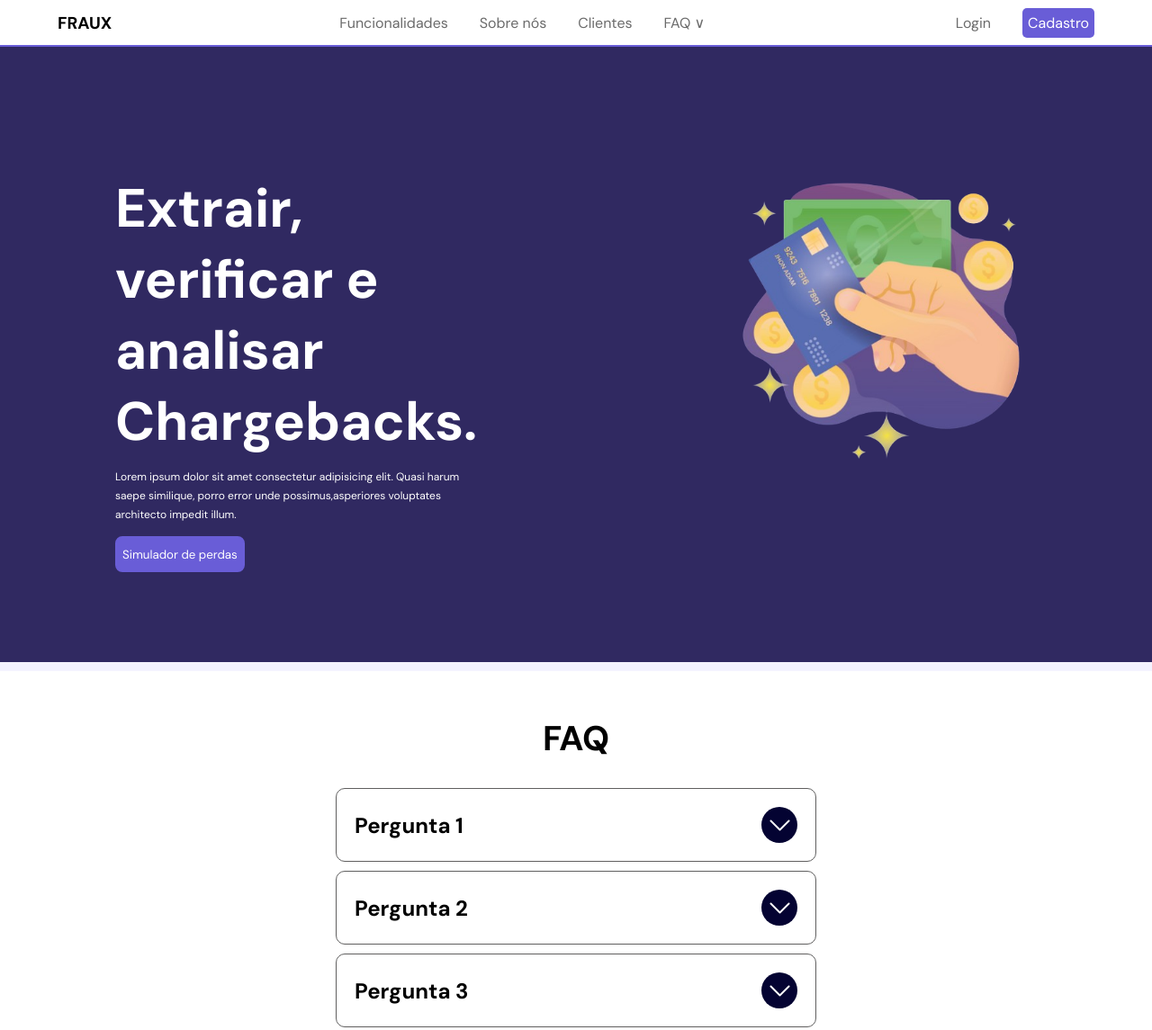
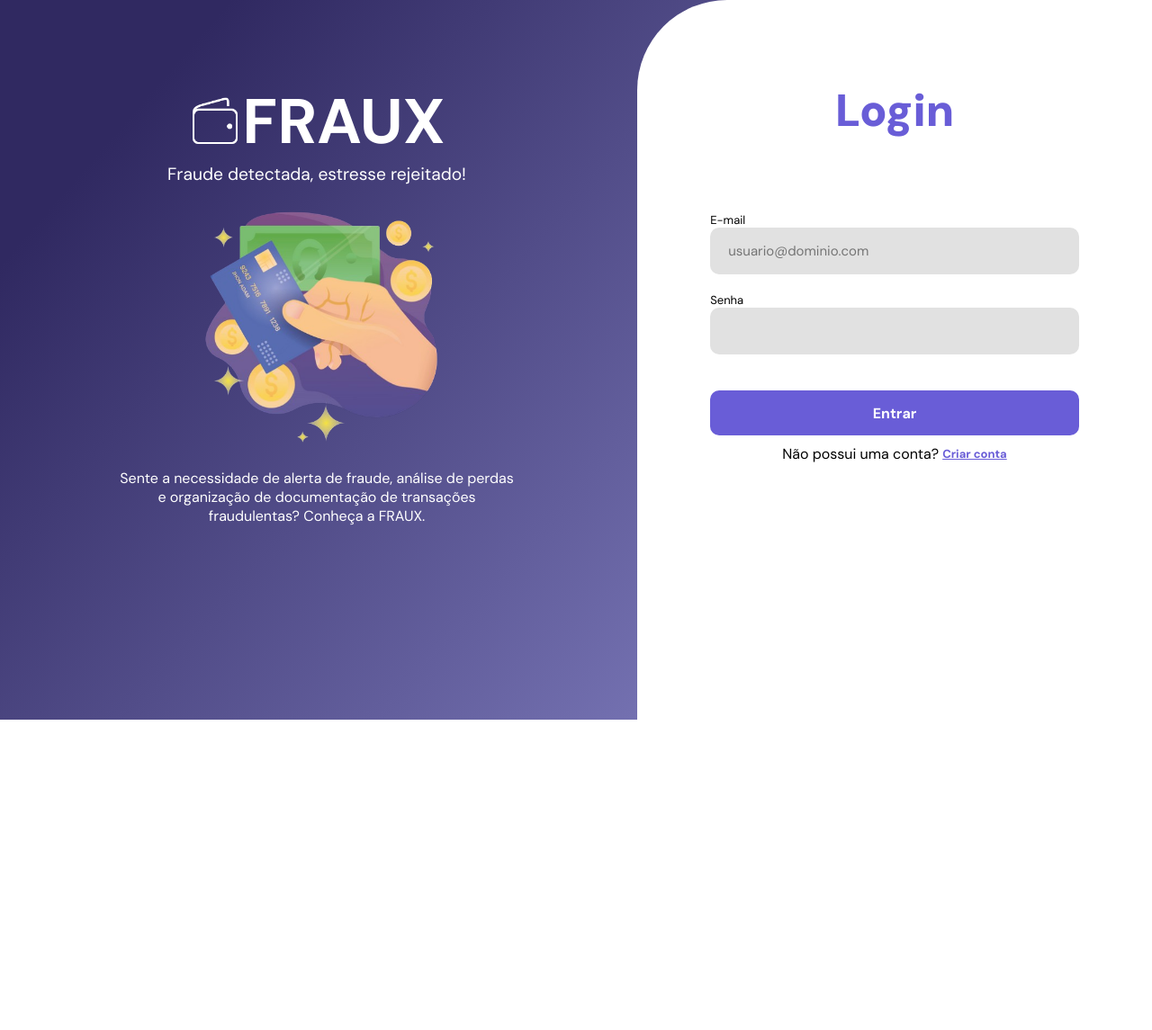
Before and after one commit to Grupo-10-E-commerce/frontend-development, a website: page public/login.html in a window 1280 px wide. Shown: the top 1145 px of the page at 90% size. After the commit the page ends 800 px from the top, so only its background shows below. Drawn offline with nearby package versions, Linux system fonts and the light colour scheme; a web font is replaced by a local one.

Commit message:
Ajustar estilo; criar tela de login e cadastro

```diff
--- a/public/login.html
+++ b/public/login.html
@@ -7,173 +7,77 @@
     <title>Fraux</title>
     <meta name="viewport" content="width=device-width, initial-scale=1">
     <link rel="stylesheet" href='https://unpkg.com/boxicons@2.1.4/css/boxicons.min.css'>
-    <link rel="stylesheet" href="./style/index.css">
+    <link rel="stylesheet" href="./style/login-cadastro.css">
     <link rel="stylesheet"
         href="https://fonts.googleapis.com/css2?family=DM+Sans:ital,opsz,wght@0,9..40,100..1000;1,9..40,100..1000&family=Konkhmer+Sleokchher&family=Poppins:ital,wght@0,100;0,200;0,300;0,400;0,500;0,600;0,700;0,800;0,900;1,100;1,200;1,300;1,400;1,500;1,600;1,700;1,800;1,900&display=swap ">
-
-    <!-- Swiper js-->
-    <link rel="stylesheet" href="https://cdn.jsdelivr.net/npm/swiper@11/swiper-bundle.min.css" />
-    <script src="https://cdn.jsdelivr.net/npm/swiper@11/swiper-bundle.min.js"></script>
 </head>
 
 <body>
-    <!-- NavBar -->
-    <div class="nav-bar">
-        <h3>FRAUX</h3>
-        <ul class="nav-list nav-menus">
-            <li><a href="#">Funcionalidades</a></li>
-            <li><a href="#">Sobre nós</a></li>
-            <li><a href="#">Clientes</a></li>
-            <li><a href="#h1_faq">FAQ ∨</a></li>
-        </ul>
-        <li class="btn-entrar"><a href="#">Entrar</a><img src="./img/icons8-login.png" alt=""></li>
-        <ul class="nav-list">
-            <li><a href="#">Login</a></li>
-            <div>
-                <li><a class="btn-cadastrar" href="#">Cadastro</a></li>
+    <!--============== LOGO ==============-->
+    <div class="div-titulo">
+        <div class="div-logo">
+            <img width="60px" src="./img/fraux-logo-branco.png" alt="">
+            <h1>FRAUX</h1>
+        </div>
+        <span>Fraude detectada, estresse rejeitado!</span>
+
+        <img id="img_login" width="300px" src="./img/bannerInicial.png" alt="">
+
+        <p id="p_login">Sente a necessidade de alerta de fraude, análise de perdas e organização de documentação de transações fraudulentas? Conheça a FRAUX.</p>
+    </div>
+
+    <!--============== FORMULÁARIO ==============-->
+    <div class="div-formulario">
+        <h1>Login</h1>
+        <div class="div-input">
+            <span>E-mail</span>
+            <input type="text" name="" id="" placeholder="usuario@dominio.com">
+
+            <span>Senha</span>
+            <input type="password" name="" id="">
+
+            <div id="div_mensagem-erro">
+                <p>E-mail ou senha incorreto(s)!</p>
             </div>
-        </ul>
-        <i class='bx  bx-menu' id="btn-menu" onclick="abrirMenu()"></i>
-    </div>
-    <div class="menu-lateral" id="div_menu_lateral">
-        <div class="lista-lateral">
-            <a href="#">Funcionalidades</a>
-            <a href="#">Sobre nós</a>
-            <a href="#">Clientes</a>
-            <a href="#h1_faq">FAQ ∨</a>
+
+            <button class="btn-entrar">Entrar</button>
+
+            <div class="div-redirecionar">
+                <button id="btn_criarConta" class="btn-criar-conta">Criar conta</button>
+                <p id="p_alteraFormulario">Não possui uma conta?</p>
+                <span id="span_alteraFormulario" onclick="">Criar conta</span>
+            </div>
         </div>
     </div>
 
-
-    <!-- Banner inicial -->
-    <div class="banner-inicial">
-        <div>
-            <h1>Extrair, verificar e analisar Chargebacks.</h1>
-            <span>
-                Lorem ipsum dolor sit amet consectetur adipisicing elit. Quasi harum saepe similique, porro error unde
-                possimus,asperiores voluptates architecto impedit illum.
-            </span> <br>
-
-            <button>Simulador de perdas</button>
-        </div>
-        <img src="./img/bannerInicial.png" alt="">
-    </div>
-
-
-
-
-    <!-- Slider main container -->
-
-
-
-    <!-- FAQ -->
-    <div class="faq">
-        <h1 id="h1_faq">FAQ</h1>
-
-        <div id="div_caixaPergunta" class="caixa-pergunta">
-            <div class="faq-pergunta">
-                <h2>Pergunta 1</h2>
-                <div id="btn_faq" class="faq-arrow" onclick="mostrarResposta()">
-                    <img id="img_arrow" src="./img/arrow Icon down.png" alt="" height="25px">
-                </div>
-            </div>
-            <div id="div_faq_resposta" class="faq-resposta">
-                <p>Lorem ipsum dolor sit, amet consectetur adipisicing elit. Facere consequatur iure.</p>
-            </div>
-        </div>
-
-        <div id="div_caixaPergunta1" class="caixa-pergunta">
-            <div class="faq-pergunta">
-                <h2>Pergunta 2</h2>
-                <div id="btn_faq" class="faq-arrow" onclick="mostrarResposta1()">
-                    <img id="img_arrow1" src="./img/arrow Icon down.png" alt="" height="25px">
-                </div>
-            </div>
-            <div id="div_faq_resposta1" class="faq-resposta">
-                <p>Lorem ipsum dolor sit, amet consectetur adipisicing elit. Facere consequatur iure.</p>
-            </div>
-        </div>
-
-        <div id="div_caixaPergunta2" class="caixa-pergunta">
-            <div class="faq-pergunta">
-                <h2>Pergunta 3</h2>
-                <div id="btn_faq" class="faq-arrow" onclick="mostrarResposta2()">
-                    <img id="img_arrow2" src="./img/arrow Icon down.png" alt="" height="25px">
-                </div>
-            </div>
-            <div id="div_faq_resposta2" class="faq-resposta">
-                <p>Lorem ipsum dolor sit, amet consectetur adipisicing elit. Facere consequatur iure.</p>
-            </div>
-        </div>
-
-    </div>
-
-    <!-- Rodapé -->
-    <footer>
-        <h1>SPTECH</h1>
-        <span>©2025 SPTECH</span>
-        <i class='bx bx-camera-alt' style='color:#ce37db'></i>
-    </footer>
 </body>
-
 </html>
 <script>
-
-    // FAQ MOSTRAR/ESCONDER RESPOSTA
-    var resposta_a_mostra = false;
-    var resposta_a_mostra1 = false;
-    var resposta_a_mostra2 = false;
-
-    function mostrarResposta() {
-        if (resposta_a_mostra) {
-            resposta_a_mostra = false
-            div_caixaPergunta.style.alignItems = "start";
-            div_faq_resposta.style.display = "none";
-            div_caixaPergunta.style.height = "60px";
-            img_arrow.src = "./img/arrow Icon down.png";
+    var larguraTela = window.innerWidth;
+    ajustarElementos(larguraTela);
+    function ajustarElementos(larguraTela) {
+        if (larguraTela >= 1000) {
+            img_login.style.display = "block";
+            p_login.style.display = "block";
+            btn_criarConta.style.display = "none";
+            p_alteraFormulario.style.display = "block";
+            span_alteraFormulario.style.display = "block";
         } else {
-            resposta_a_mostra = true;
-            div_caixaPergunta.style.alignItems = "start";
-            div_caixaPergunta.style.height = "120px";
-            div_faq_resposta.style.display = "block";
-            img_arrow.src = "./img/arrow Icon up.png";
+            img_login.style.display = "none";
+            p_login.style.display = "none";
+            btn_criarConta.style.display = "block";
+            p_alteraFormulario.style.display = "none";
+            span_alteraFormulario.style.display = "none";
         }
     }
-
-    function mostrarResposta1() {
-        if (resposta_a_mostra1) {
-            resposta_a_mostra1 = false
-            div_caixaPergunta1.style.alignItems = "start";
-            div_faq_resposta1.style.display = "none";
-            div_caixaPergunta1.style.height = "60px";
-            img_arrow1.src = "./img/arrow Icon down.png";
-        } else {
-            resposta_a_mostra1 = true;
-            div_caixaPergunta1.style.alignItems = "start";
-            div_caixaPergunta1.style.height = "120px";
-            div_faq_resposta1.style.display = "block";
-            img_arrow1.src = "./img/arrow Icon up.png";
-        }
-    }
-
-    function mostrarResposta2() {
-        if (resposta_a_mostra2) {
-            resposta_a_mostra2 = false
-            div_caixaPergunta2.style.alignItems = "start";
-            div_faq_resposta2.style.display = "none";
-            div_caixaPergunta2.style.height = "60px";
-            img_arrow2.src = "./img/arrow Icon down.png";
-        } else {
-            resposta_a_mostra2 = true;
-            div_caixaPergunta2.style.alignItems = "start";
-            div_caixaPergunta2.style.height = "120px";
-            div_faq_resposta2.style.display = "block";
-            img_arrow2.src = "./img/arrow Icon up.png";
-        }
-    }
-
+    window.addEventListener('resize', () => {
+        var larguraTela = window.innerWidth;
+        ajustarElementos(larguraTela);
+    })
     // ABRIR / FECHAR MENU LATERAL (MOBILE)
     let menu_aberto = false;
+    div_menu_lateral.style.display = "none";
+
     function abrirMenu() {
         if (menu_aberto) {
             div_menu_lateral.style.display = "none";
@@ -183,20 +87,4 @@
             menu_aberto = true;
         }
     }
-
-    // Swiper JS
-        var swiper = new Swiper(".mySwiper", {
-            slidesPerView: 1,
-            navigation: {
-                nextEl: ".swiper-button-next",
-                prevEl: ".swiper-button-prev",
-            },
-            pagination: {
-                el: ".swiper-pagination",
-                clickable: true,
-            },
-            breakpoints: {
-                1000: { slidesPerView: 4},
-            }
-        });
 </script>
--- a/public/style/index.css
+++ b/public/style/index.css
@@ -22,6 +22,7 @@ html {
     --vermelho: #CD8A8F;
     --cyan: #9DC9CB;
     --cinza-escuro: rgb(74, 73, 73);
+    --cinza-claro: rgb(225, 225, 225);
 }
 
 @media only screen and (min-width: 1000px) {
@@ -43,7 +44,10 @@ html {
     align-items: center;
     height: 30px;
 }
-
+.div-logo{
+    display: flex;
+    align-items: center;
+}
 .nav-list {
     list-style: none;
     display: flex;
@@ -69,6 +73,13 @@ html {
 .nav-list li a:hover {
     color: var(--azul-claro);
     font-weight: 900;
+    background-color: var(--cinza-claro);
+    border-radius: 5px;
+    padding: 4px;
+}
+
+.menu-selecionado {
+    border-bottom: solid 4px var(--azul-claro);
 }
 
 .nav-list div li a {
@@ -111,7 +122,7 @@ html {
     color: var(--azul-claro);
     font-weight: 700;
     border-radius: 10px;
-    background-color: #d7d4f9;
+    background-color: var(--cinza-claro);
 }
 
 .btn-entrar a {
@@ -167,6 +178,12 @@ html {
     padding: 0;
 }
 
+.menu-lateral-selecionado {
+    background-color: var(--cinza-claro);
+    color: white;
+    font-weight: 600;
+}
+
 .lista-lateral a {
     display: flex;
     justify-content: center;
@@ -185,6 +202,7 @@ html {
     color: white;
     font-weight: 600;
 }
+
 
 @media only screen and (min-width: 700px) {
 
@@ -493,9 +511,10 @@ footer {
 }
 
 /*========================= SWIPER =========================*/
-.swiper{
+.swiper {
     width: 80%;
 }
+
 .swiper-slide {
     text-align: center;
     font-size: 18px;
--- a/public/style/login-cadastro.css
+++ b/public/style/login-cadastro.css
@@ -3,14 +3,25 @@
     border: 0;
     margin: 0;
     font-family: "DM Sans", serif;
+    overflow: hidden;
 }
 
 body {
-    background-color: #f4f3ff;
+    background: #302961;
+    background: linear-gradient(131deg, rgba(48, 41, 97, 1) 13%, rgba(149, 148, 216, 1) 100%);
+    height: 100%;
+}
+
+@media only screen and (min-width: 1000px) {
+    body {
+        display: flex;
+        justify-content: space-between;
+    }
 }
 
 html {
     scroll-behavior: smooth;
+    height: 100%;
 }
 
 :root {
@@ -22,203 +33,162 @@ html {
     --vermelho: #CD8A8F;
     --cyan: #9DC9CB;
     --cinza-escuro: rgb(74, 73, 73);
+    --cinza-claro: rgb(225, 225, 225);
+}
+
+/* ============== LOGO ============== */
+.div-titulo {
+    display: flex;
+    flex-direction: column;
+    align-items: center;
+    color: white;
+    margin-top: 50px;
+}
+
+.div-logo {
+    display: flex;
+    justify-content: center;
+    align-items: center;
+    font-size: 30px;
+}
+
+/* ============== FORMULARIO ============== */
+.div-formulario {
+    background-color: white;
+    margin-top: 20px;
+    height: 100vh;
+    border-top-left-radius: 25px;
+    border-top-right-radius: 25px;
+    display: flex;
+    flex-direction: column;
+    align-items: center;
+    padding: 30px;
+}
+
+.div-formulario h1 {
+    margin: 20px;
+    color: var(--azul-claro);
+    font-weight: 900;
+    font-size: 40px;
+}
+
+.div-input {
+    display: flex;
+    flex-direction: column;
+    width: 80%;
+}
+
+.div-input span {
+    margin-top: 20px;
+    font-size: 13px;
+}
+
+#div_mensagem-erro {
+    display: flex;
+    justify-content: center;
+}
+
+#div_mensagem-erro p {
+    display: none;
+    margin-top: 10px;
+    color: rgb(215, 3, 3);
 }
 
 @media only screen and (min-width: 1000px) {
-    h1 {
-        font-size: 3vw;
+    .div-titulo {
+        margin-left: 10%;
+        margin-top: 7%;
+        font-size: larger;
+        width: 35%;
+    }
+
+    .div-titulo span{
+        margin-bottom: 20px;
+    }
+    .div-titulo p{
+        margin-top: 20px;
+        text-align: center;
+        font-size: 16px;
+    }
+    .div-logo {
+        font-size: 35px;
+    }
+
+    .div-formulario {
+        width: 40%;
+        margin-top: 0;
+        border-top-right-radius: 0;
+        border-top-left-radius: 100px;
+    }
+
+    .div-formulario h1 {
+        font-size: 50px;
+        margin: 60px;
     }
 }
 
-/* ========================= Nav Bar ========================= */
-.nav-bar {
-    position: fixed;
-    z-index: 1000;
-    width: 100vw;
-    background-color: white;
-    border-bottom: solid 2px var(--azul-claro);
-    padding: 10px;
-    display: flex;
-    justify-content: space-between;
-    align-items: center;
-    height: 30px;
+input {
+    height: 50px;
+    font-size: 15px;
+    background-color: var(--cinza-claro);
+    border-radius: 10px;
+    padding-left: 20px;
 }
 
-.nav-list {
-    list-style: none;
-    display: flex;
-    align-items: center;
-    gap: 35px;
-    padding: 0;
-    margin: 0;
-    margin-right: 10%;
+input:hover {
+    border: solid 0.5px var(--azul-claro);
 }
 
-.nav-menus {
-    margin-right: 2%;
+/* ============== BOTOES ============== */
+button {
+    width: 100%;
+    margin-top: 20px;
+    font-size: 16px;
+    font-weight: bold;
+    height: 50px;
+    border-radius: 10px;
+    transition: 0.2s;
 }
 
-.nav-list li a {
-    display: none;
-    color: rgb(107, 107, 107);
-    text-decoration: none;
-    transition: 0.4s;
-    font-size: 16px;
-}
-
-.nav-list li a:hover {
-    color: var(--azul-claro);
-    font-weight: 900;
-}
-
-.nav-list div li a {
-    background-color: var(--azul-claro);
-    color: white;
-    border-radius: 5px;
-    padding: 6px;
-    transition: 0.4s;
-}
-
-.nav-list div li a:hover {
-    background-color: var(--roxo-claro);
-    color: white;
-    font-weight: 400;
-}
-
-.nav-bar i {
-    margin: 15px;
-    margin-right: 45px;
-    font-size: 30px;
-    border: 1px solid rgb(71, 71, 71);
-    border-radius: 5px;
-    margin-bottom: 20px;
-    transition: 0.3s;
-}
-
-.nav-bar i:hover {
-    cursor: pointer;
+.btn-entrar {
+    margin-top: 40px;
     background-color: var(--azul-claro);
     color: white;
 }
 
-.btn-entrar {
-    display: flex;
-    align-items: center;
-    transition: 0.3s;
+.btn-entrar:hover {
+    background-color: var(--roxo-claro);
+    cursor: pointer;
 }
 
-.btn-entrar:hover {
+.btn-criar-conta {
+    background-color: transparent;
+    border: solid 2px var(--azul-claro);
     color: var(--azul-claro);
-    font-weight: 700;
-    border-radius: 10px;
-    background-color: #d7d4f9;
 }
 
-.btn-entrar a {
-    color: rgb(107, 107, 107);
-    text-decoration: none;
-    transition: 0.4s;
-    font-size: 16px;
-    padding: 5px;
+.btn-criar-conta:hover {
+    background-color: #eaeafa;
 }
 
-
-.btn-entrar img {
-    margin: 8px;
-    height: 18px;
-}
-
-@media only screen and (min-width: 800px) {
-    .nav-bar {
-        padding-left: 5%;
-    }
-
-    .nav-bar i {
-        display: none;
-    }
-
-    .nav-list li a {
-        display: block;
-    }
-
-    .btn-entrar {
-        display: none;
-    }
-}
-
-/*========================= Menu lateral =========================*/
-.menu-lateral {
-    display: none;
-    display: flex;
-    flex-direction: column;
-    align-items: end;
-    background-color: white;
-    border-left: solid 2px var(--azul-claro);
-    position: fixed;
-    top: 50px;
-    right: 0;
-    height: 100%;
-    z-index: 1000;
-}
-
-.lista-lateral {
-    display: flex;
-    flex-direction: column;
-    padding: 0;
-}
-
-.lista-lateral a {
+/* ============== TEXTO REDIRECIONAMENTO ============== */
+.div-redirecionar {
+    margin-top: 10px;
     display: flex;
     justify-content: center;
     align-items: center;
-    width: 200px;
-    height: 50px;
-    margin: 1px;
-    color: rgb(107, 107, 107);
-    text-decoration: none;
-    transition: 0.4s;
-    font-size: 18px;
+    font-size: 16px;
 }
-
-.lista-lateral a:hover {
-    background-color: var(--azul-claro);
-    color: white;
-    font-weight: 600;
+.div-redirecionar span{
+    margin: 0;
+    margin-left: 4px;
+    color: var(--azul-claro);
+    font-weight: bolder;
+    text-decoration: underline;
+    transition: 0.3s;
 }
-
-@media only screen and (min-width: 700px) {
-
-    .menu-lateral {
-        display: none;
-    }
-
-    .menu-lateral i {
-        display: none;
-    }
-
+.div-redirecionar span:hover{
+    cursor: pointer;
+    font-size: 13px;
+    font-weight: 900;
 }
-
-/*========================= Rodapé =========================*/
-footer {
-    position: fixed;
-    bottom: 0;
-    width: 100%;
-    display: flex;
-    justify-content: space-around;
-    align-items: center;
-    padding: 20px;
-    background-color: var(--azul-escuro);
-    color: white;
-}
-
-/*========================= SWIPER =========================*/
-.swiper{
-    width: 80%;
-}
-.swiper-slide {
-    text-align: center;
-    font-size: 18px;
-    display: flex;
-    justify-content: center;
-    align-items: center;
-}
```
Also changed, not shown: public/index.html (+11 -5 lines), public/img/fraux-logo-branco.png (added), public/img/fraux-logo.png (added).
